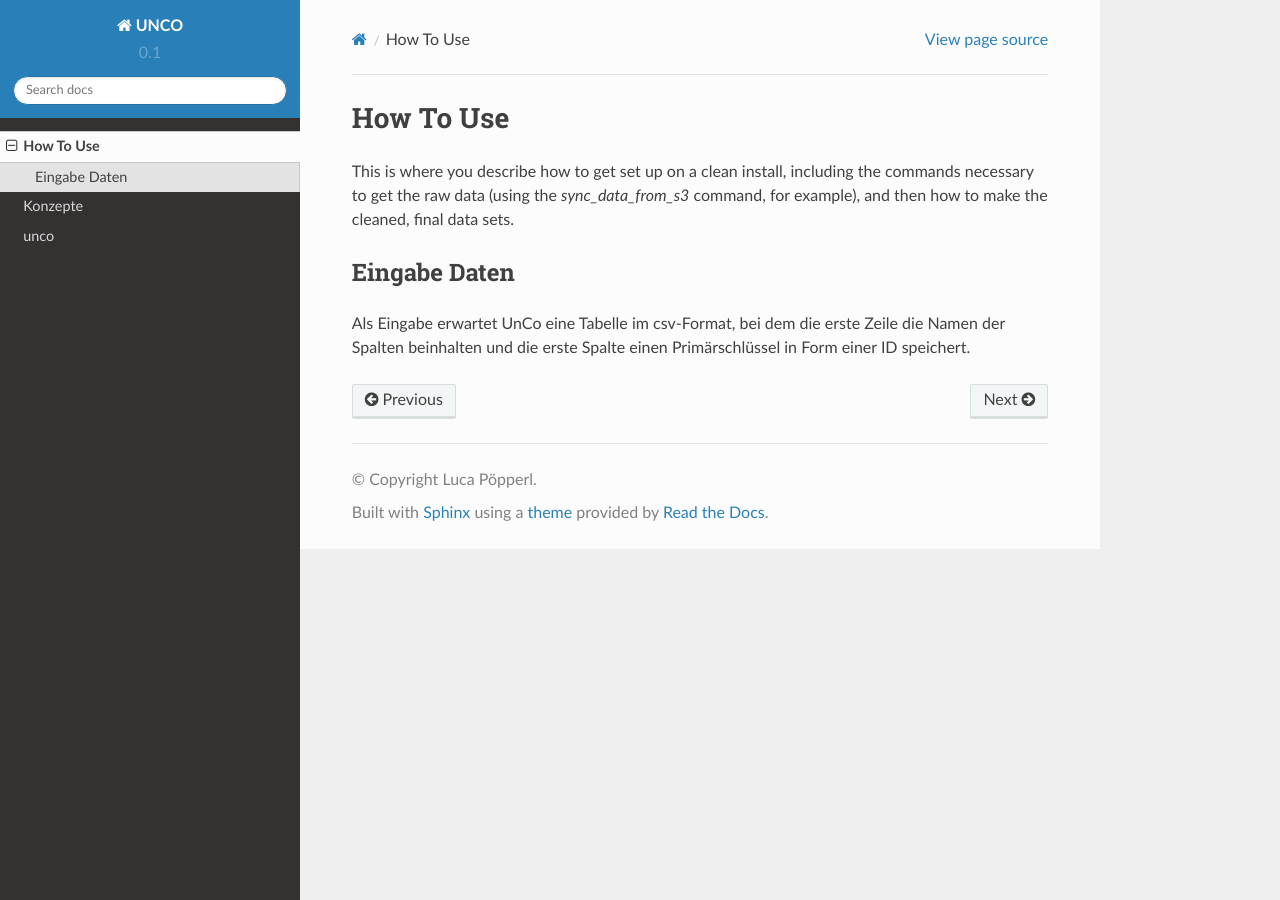
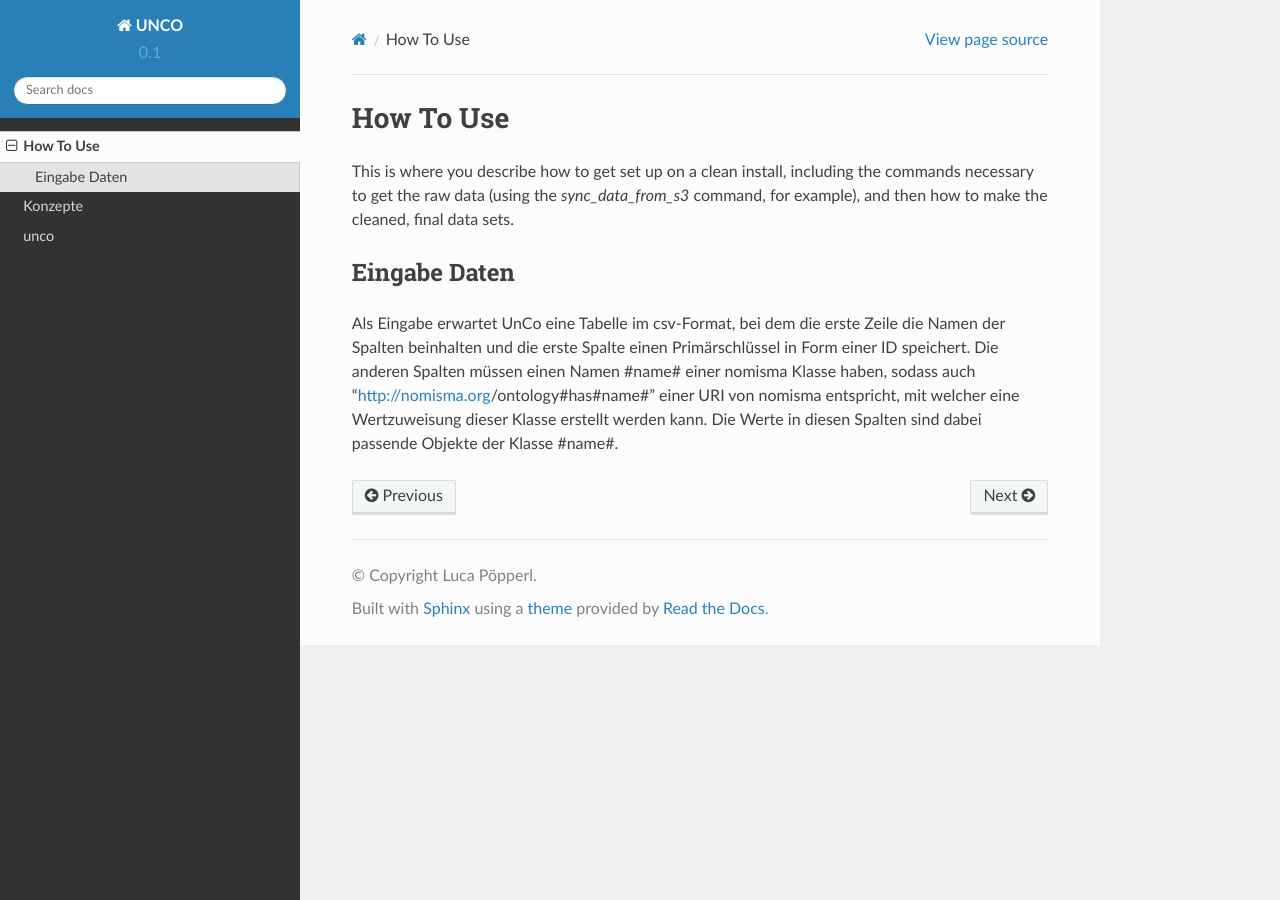
Before and after one commit to poepperl/rdfier, a Sphinx documentation site: the page built from docs/source/how-to-use.rst, in a window 1280 px wide. Built offline with Sphinx 7.4.7 and the Read the Docs theme 2.0.0, drawn with Linux system fonts in a browser that asks for light colours.

Commit message:
Doku überarbeitet

```diff
--- a/docs/source/how-to-use.rst
+++ b/docs/source/how-to-use.rst
@@ -8,3 +8,6 @@ for example), and then how to make the cleaned, final data sets.
 Eingabe Daten
 -------------
 Als Eingabe erwartet UnCo eine Tabelle im csv-Format, bei dem die erste Zeile die Namen der Spalten beinhalten und die erste Spalte einen Primärschlüssel in Form einer ID speichert.
+Die anderen Spalten müssen einen Namen #name# einer nomisma Klasse haben, sodass auch "http://nomisma.org/ontology#has#name#" einer URI von nomisma entspricht, mit welcher
+eine Wertzuweisung dieser Klasse erstellt werden kann.
+Die Werte in diesen Spalten sind dabei passende Objekte der Klasse #name#.
```
Also changed, not shown: docs/source/unco/unco.features.rst (+11 -0 lines), docs/source/unco/unco.rst (+11 -0 lines).
